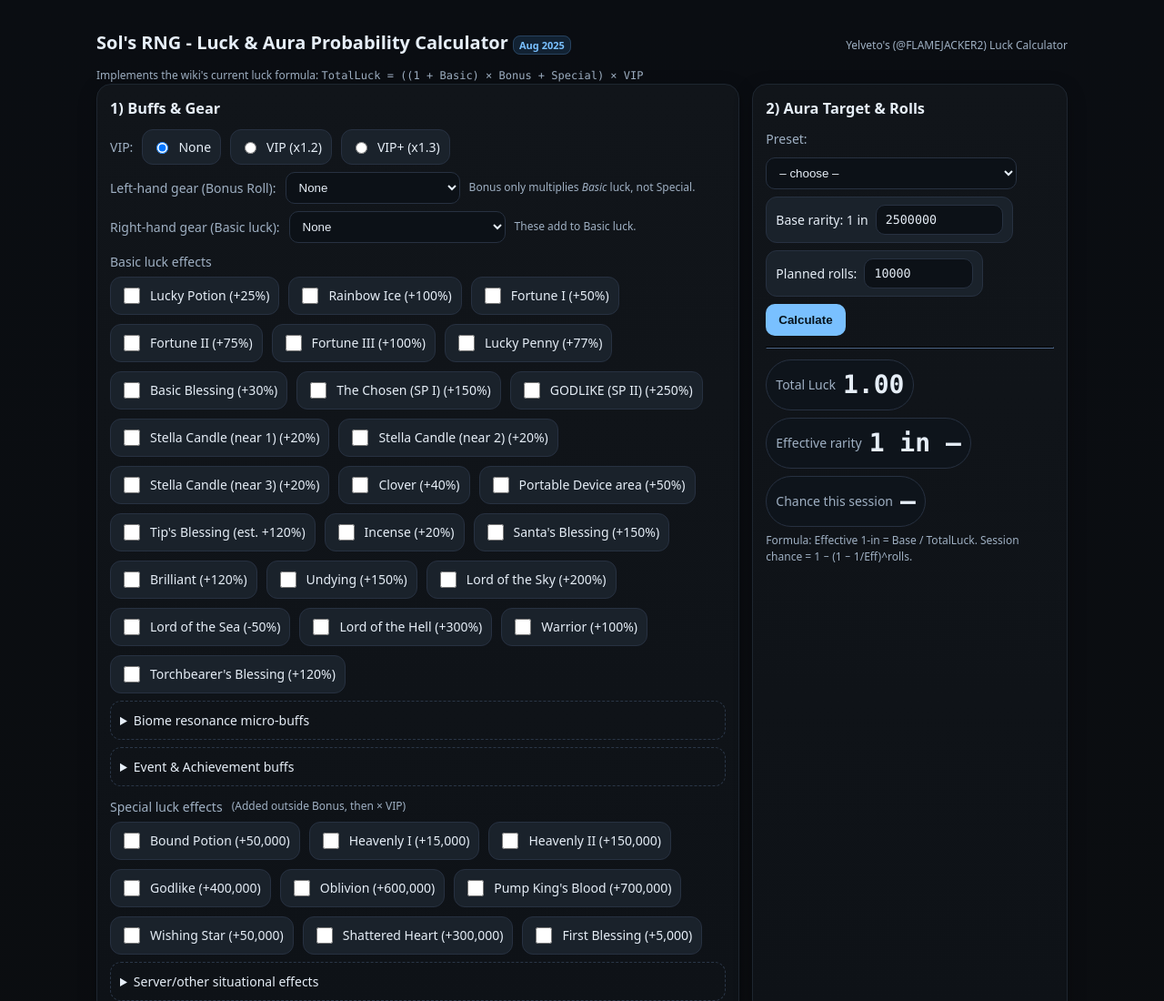
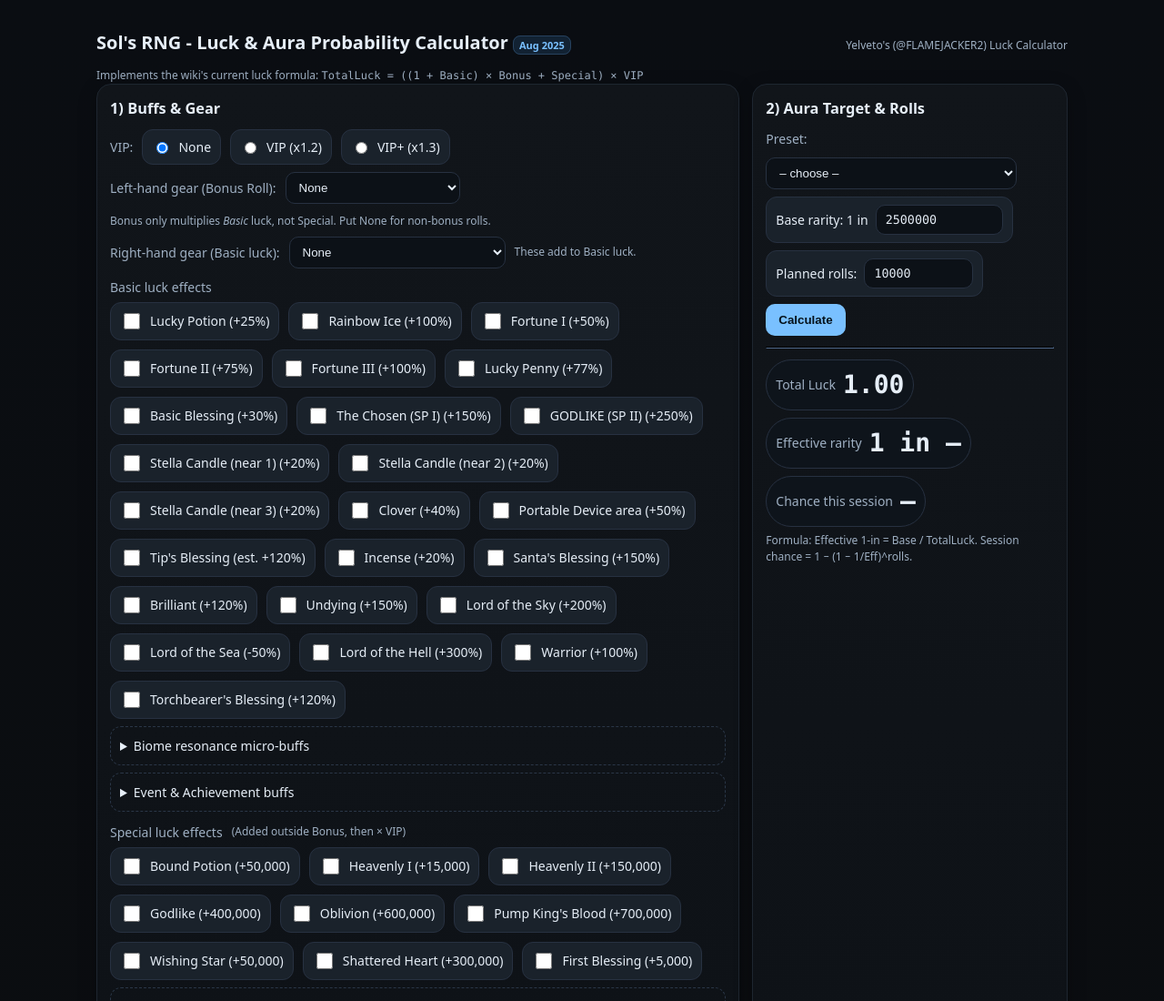
Before and after one commit to JimmyVng/sols-rng-luck-calculator, a plain HTML site: page index.html in a window 1280 px wide. Shown: the top 1100 px of the page at 91% size. Drawn offline with Linux system fonts and the light colour scheme.

Commit message:
Update index.html
Updated text for Left-gear

```diff
--- a/index.html
+++ b/index.html
@@ -61,7 +61,7 @@
 			<option value="6">Gravitational Device ×6</option>
 			<option value="6">Present Giver ×6</option>
 		  </select>
-		  <span class="hint">Bonus only multiplies <em>Basic</em> luck, not Special.</span>
+		  <span class="hint">Bonus only multiplies <em>Basic</em> luck, not Special. Put None for non-bonus rolls.</span>
 		</div>
 
 		<div class="row" style="margin-bottom:8px">
```
